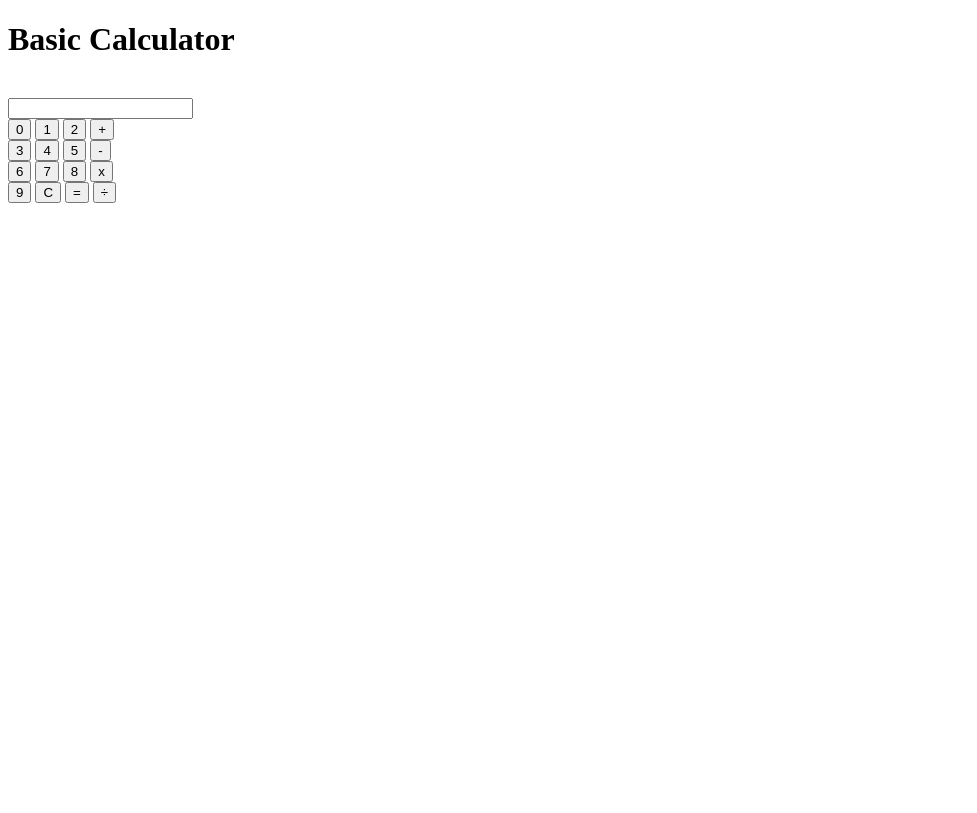
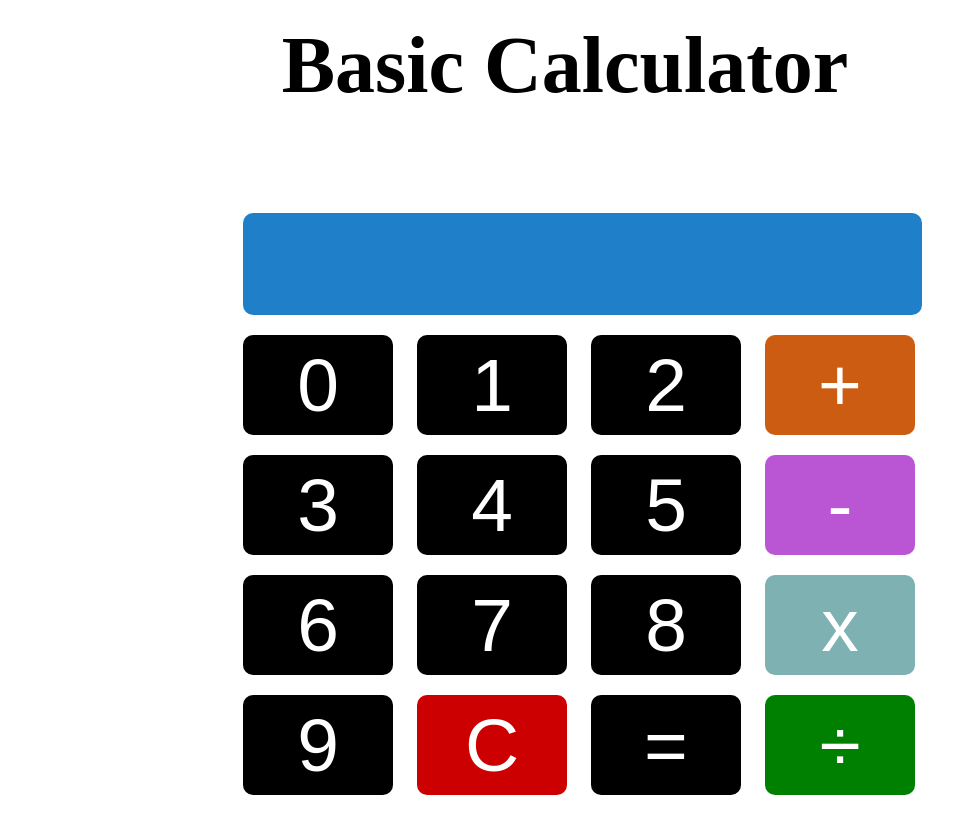
Before and after one commit to scampcoder/calculator, a plain HTML site: page index.html in a window 1280 px wide. Shown: the whole page, without its empty margins (0-977 px from the left). Drawn offline with Linux system fonts and the light colour scheme.

Commit message:
Initial stylings

```diff
--- a/index.html
+++ b/index.html
@@ -11,23 +11,23 @@
     <h1>Basic Calculator</h1>
     <br/>
     <form id="myform" Name="calc">
-      <input name="display"> <br/>  <!--display line-->
+      <input name="display" id="display"> <br/>  <!--display line-->
       <input type="button" value="0">
       <input type="button" value="1">
       <input type="button" value="2">
-      <input type="button" value="+"> <br/>
+      <input id="plus" type="button" value="+"> <br/>
       <input type="button" value="3">
       <input type="button" value="4">
       <input type="button" value="5">
-      <input type="button" value="-"> <br/>
+      <input id="minus" type="button" value="-"> <br/>
       <input type="button" value="6">
       <input type="button" value="7">
       <input type="button" value="8">
-      <input type="button" value="x"> <br/>
+      <input id="mult" type="button" value="x"> <br/>
       <input type="button" value="9">
-      <input type="button" value="C">
+      <input id="clear"type="button" value="C">
       <input type="button" value="=">
-      <input type="button" value="&#247;"> <!--division symbol-->
+      <input id="divide" type="button" value="&#247;"> <!--division symbol-->
     </form>
   </body>
 </html>
--- a/style.css
+++ b/style.css
@@ -0,0 +1,50 @@
+#display{
+    width: 675px;
+    height: 100px;
+    text-align: center;
+    background-color: #1f80c9;
+}
+
+#plus{
+  background-color: #cc5c11;
+}
+
+#minus{
+  background-color: #ba55d3;
+}
+
+#mult{
+  background-color: #7db1b2;
+}
+
+#clear{
+  background-color: #cc0000;
+}
+
+#divide{
+  background-color: green;
+}
+
+input {
+  width: 150px;
+  height: 100px;
+  font-size: 75px;
+  border-radius: 10px;
+  margin: 10px;
+  background-color: #000;
+  color: #fff;
+  border-style: none;
+}
+
+#myform {
+  margin-left:  225px;
+  margin-top: 20px;
+  /*border: medium solid purple;*/
+}
+
+h1 {
+  text-align: center;
+  font-size: 80px;
+  margin-right: 150px;
+  margin-top: 20px;
+}
```
